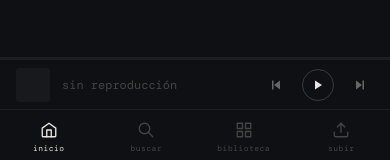
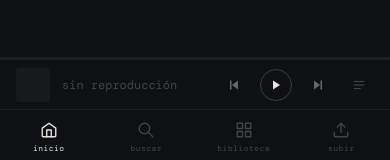
Before and after one commit to incipitluis/cinta-reproductor-personal, a Next.js app: page / in a window 390 px wide. Shown: the part 679-839 px from the top of the page. Built offline with nearby package versions, Linux system fonts and the light colour scheme; no server answers; the database is empty; a web font is replaced by a local one.

Commit message:
add  button for queue in mobile

```diff
--- a/components/PlayerBar.tsx
+++ b/components/PlayerBar.tsx
@@ -152,6 +152,14 @@ export default function PlayerBar({ showQueue, onToggleQueue }: Props) {
         </button>
         <button onClick={next} style={{ ...btnStyle, padding: '8px' }} aria-label="Siguiente">
           <SkipIcon direction="next" />
+        </button>
+        <button
+          onClick={onToggleQueue}
+          title="cola"
+          style={{ ...btnStyle, padding: '8px', color: showQueue ? '#b8c4a0' : '#444' }}
+          aria-label="Cola de reproducción"
+        >
+          <QueueIcon />
         </button>
       </div>
     </div>
```
